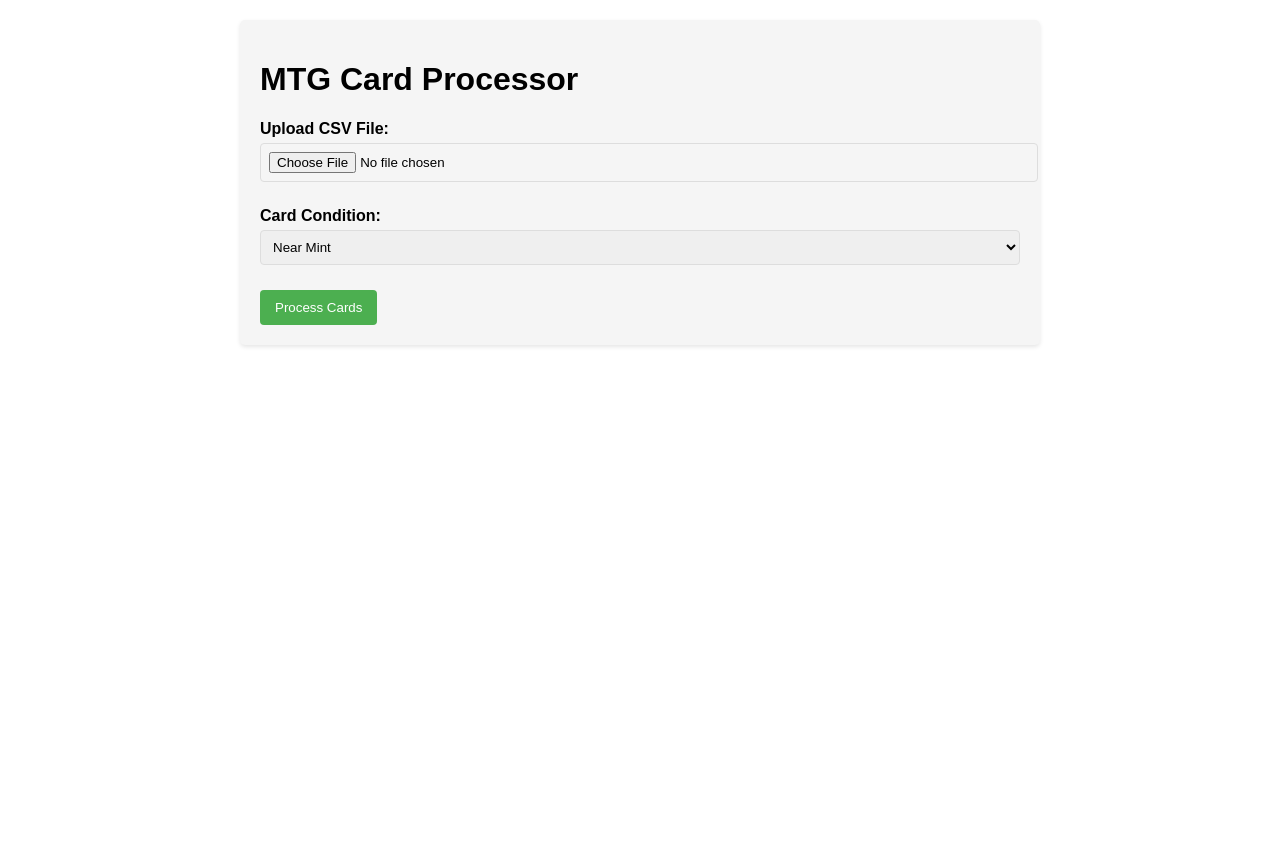
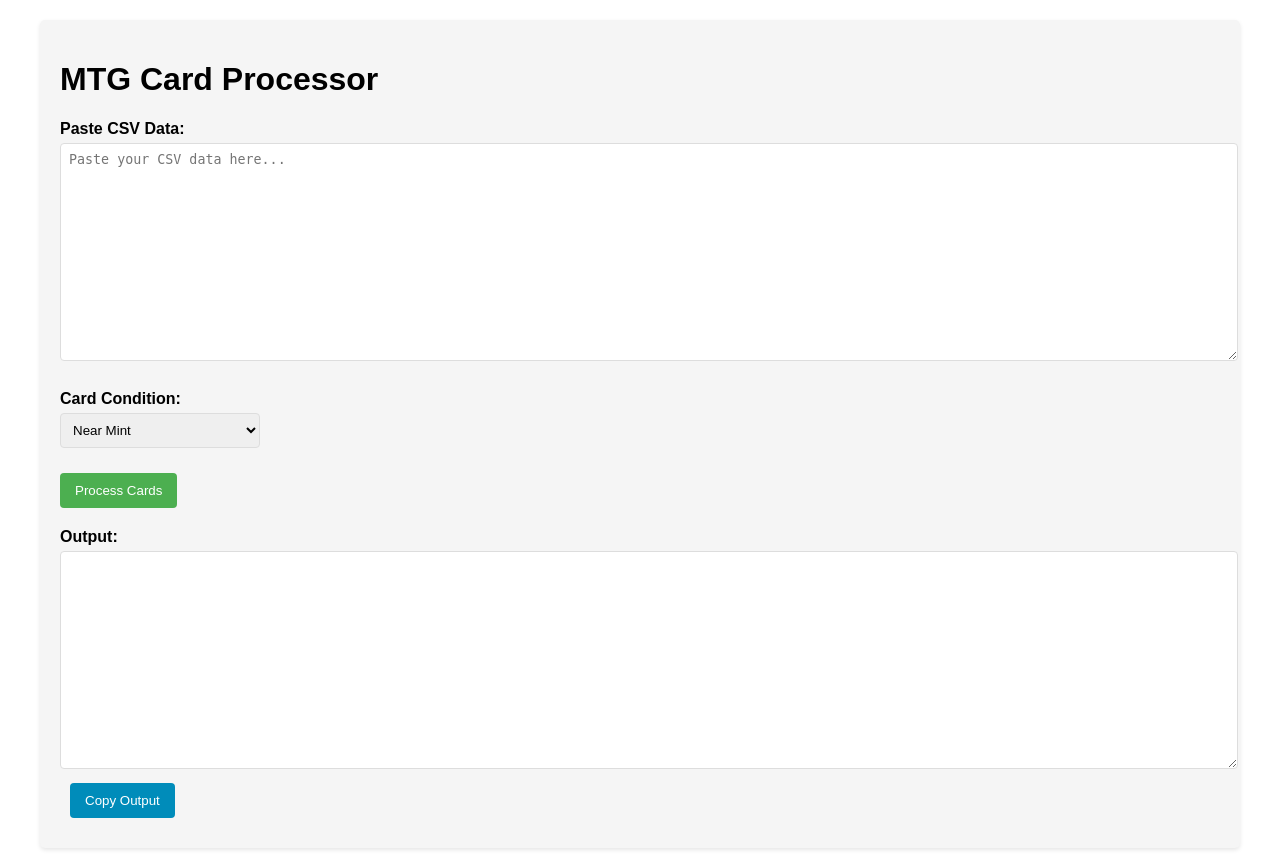
Before and after one commit to ipkstef/fictional-winner, a Flask app: page / in a window 1280 px wide. Before the commit the page ends 347 px from the top, so only its background shows below. Run offline with Flask 3, Linux system fonts and the light colour scheme.

Commit message:
copyandpaste

```diff
--- a/app.py
+++ b/app.py
@@ -1,19 +1,17 @@
-from flask import Flask, render_template, request, send_file
+from flask import Flask, render_template, request, jsonify
 import pandas as pd
 import sqlite3
-from pathlib import Path
-import io
-import os
+from io import StringIO
 
 app = Flask(__name__)
 
-def process_mtg_cards(file, database_path, condition):
+def process_mtg_cards(csv_text, database_path, condition):
     """
-    Process MTG card data from uploaded CSV, match with Scryfall database, and create output CSV.
+    Process MTG card data from CSV text, match with Scryfall database.
     """
     try:
-        # Read input CSV from uploaded file
-        df = pd.read_csv(file)
+        # Read CSV from string
+        df = pd.read_csv(StringIO(csv_text))
 
         # Connect to SQLite database
         conn = sqlite3.connect(database_path)
@@ -41,16 +39,19 @@ def process_mtg_cards(file, database_path, condition):
 
         # Process each row and collect results
         results = []
+        errors = []
 
-        for _, row in df.iterrows():
+        for idx, row in df.iterrows():
             try:
                 params = (row['Quantity'], row['Foil'], row['Scryfall ID'])
                 cursor = conn.execute(sql_query, params)
                 result = cursor.fetchone()
                 if result:
                     results.append(result)
-            except Exception:
-                continue
+                else:
+                    errors.append(f"No match found for row {idx + 1}: {row['Scryfall ID']}")
+            except Exception as e:
+                errors.append(f"Error processing row {idx + 1}: {str(e)}")
 
         # Create output DataFrame
         output_df = pd.DataFrame(results, columns=[
@@ -58,14 +59,13 @@ def process_mtg_cards(file, database_path, condition):
         ])
         output_df['Condition'] = condition
 
-        # Create CSV in memory
-        output = io.StringIO()
-        output_df.to_csv(output, index=False)
-        output.seek(0)
-        return output
+        # Convert back to CSV
+        output_csv = output_df.to_csv(index=False)
+
+        return output_csv, errors
 
     except Exception as e:
-        raise e
+        return None, [f"Error processing CSV: {str(e)}"]
     finally:
         if 'conn' in locals():
             conn.close()
@@ -77,32 +77,26 @@ def index():
 
 @app.route('/process', methods=['POST'])
 def process():
-    if 'file' not in request.files:
-        return 'No file uploaded', 400
-
-    file = request.files['file']
+    csv_text = request.form.get('csv_text', '')
     condition = request.form.get('condition', 'Lightly Played')
 
-    if file.filename == '':
-        return 'No file selected', 400
+    if not csv_text.strip():
+        return jsonify({'error': 'No CSV data provided'}), 400
 
     try:
-        # Use the database path from the container
         db_path = '/app/scryfall.db'
+        output_csv, errors = process_mtg_cards(csv_text, db_path, condition)
 
-        # Process the file
-        output = process_mtg_cards(file, db_path, condition)
+        if output_csv is None:
+            return jsonify({'error': errors[0]}), 400
 
-        # Send the file back to the user
-        return send_file(
-            io.BytesIO(output.getvalue().encode('utf-8')),
-            mimetype='text/csv',
-            as_attachment=True,
-            download_name='processed_cards.csv'
-        )
+        return jsonify({
+            'csv': output_csv,
+            'errors': errors
+        })
 
     except Exception as e:
-        return str(e), 500
+        return jsonify({'error': str(e)}), 500
 
 if __name__ == '__main__':
     app.run(host='0.0.0.0', debug=True)
--- a/create_scrydb.py
+++ b/create_scrydb.py
@@ -111,3 +111,5 @@ if __name__ == "__main__":
         sys.exit(1)
 
     json_to_sqlite(sys.argv[1], sys.argv[2], sys.argv[3])
+
+    # download_scryfall_json()
--- a/templates/index.html
+++ b/templates/index.html
@@ -1,4 +1,3 @@
-<!-- templates/index.html -->
 <!DOCTYPE html>
 <html lang="en">
 <head>
@@ -8,7 +7,7 @@
     <style>
         body {
             font-family: Arial, sans-serif;
-            max-width: 800px;
+            max-width: 1200px;
             margin: 0 auto;
             padding: 20px;
         }
@@ -26,12 +25,22 @@
             margin-bottom: 5px;
             font-weight: bold;
         }
-        select, input[type="file"] {
-            width: 100%;
+        select {
+            width: 200px;
             padding: 8px;
             margin-bottom: 10px;
             border: 1px solid #ddd;
             border-radius: 4px;
+        }
+        textarea {
+            width: 100%;
+            height: 200px;
+            padding: 8px;
+            margin-bottom: 10px;
+            border: 1px solid #ddd;
+            border-radius: 4px;
+            font-family: monospace;
+            resize: vertical;
         }
         button {
             background-color: #4CAF50;
@@ -44,15 +53,33 @@
         button:hover {
             background-color: #45a049;
         }
+        #result {
+            margin-top: 20px;
+        }
+        #errors {
+            color: red;
+            margin-top: 10px;
+        }
+        .copy-button {
+            background-color: #008CBA;
+            margin-left: 10px;
+        }
+        .copy-button:hover {
+            background-color: #007399;
+        }
+        .result-container {
+            position: relative;
+            margin-top: 20px;
+        }
     </style>
 </head>
 <body>
     <div class="container">
         <h1>MTG Card Processor</h1>
-        <form action="/process" method="post" enctype="multipart/form-data">
+        <form id="processForm">
             <div class="form-group">
-                <label for="file">Upload CSV File:</label>
-                <input type="file" id="file" name="file" accept=".csv" required>
+                <label for="csv_text">Paste CSV Data:</label>
+                <textarea id="csv_text" name="csv_text" placeholder="Paste your CSV data here..."></textarea>
             </div>
 
             <div class="form-group">
@@ -66,6 +93,48 @@
 
             <button type="submit">Process Cards</button>
         </form>
+
+        <div class="result-container">
+            <label for="output">Output:</label>
+            <textarea id="output" readonly></textarea>
+            <button class="copy-button" onclick="copyOutput()">Copy Output</button>
+        </div>
+        <div id="errors"></div>
     </div>
+
+    <script>
+        document.getElementById('processForm').onsubmit = function(e) {
+            e.preventDefault();
+
+            const formData = new FormData(this);
+
+            fetch('/process', {
+                method: 'POST',
+                body: formData
+            })
+            .then(response => response.json())
+            .then(data => {
+                if (data.error) {
+                    document.getElementById('errors').textContent = data.error;
+                    document.getElementById('output').value = '';
+                } else {
+                    document.getElementById('output').value = data.csv;
+                    document.getElementById('errors').innerHTML = data.errors.length ?
+                        'Warnings:<br>' + data.errors.join('<br>') : '';
+                }
+            })
+            .catch(error => {
+                document.getElementById('errors').textContent = 'Error: ' + error.message;
+                document.getElementById('output').value = '';
+            });
+        };
+
+        function copyOutput() {
+            const output = document.getElementById('output');
+            output.select();
+            document.execCommand('copy');
+            alert('Output copied to clipboard!');
+        }
+    </script>
 </body>
 </html>
```
Also changed, not shown: index.js (deleted, +0 -175 lines), 1 other file.
